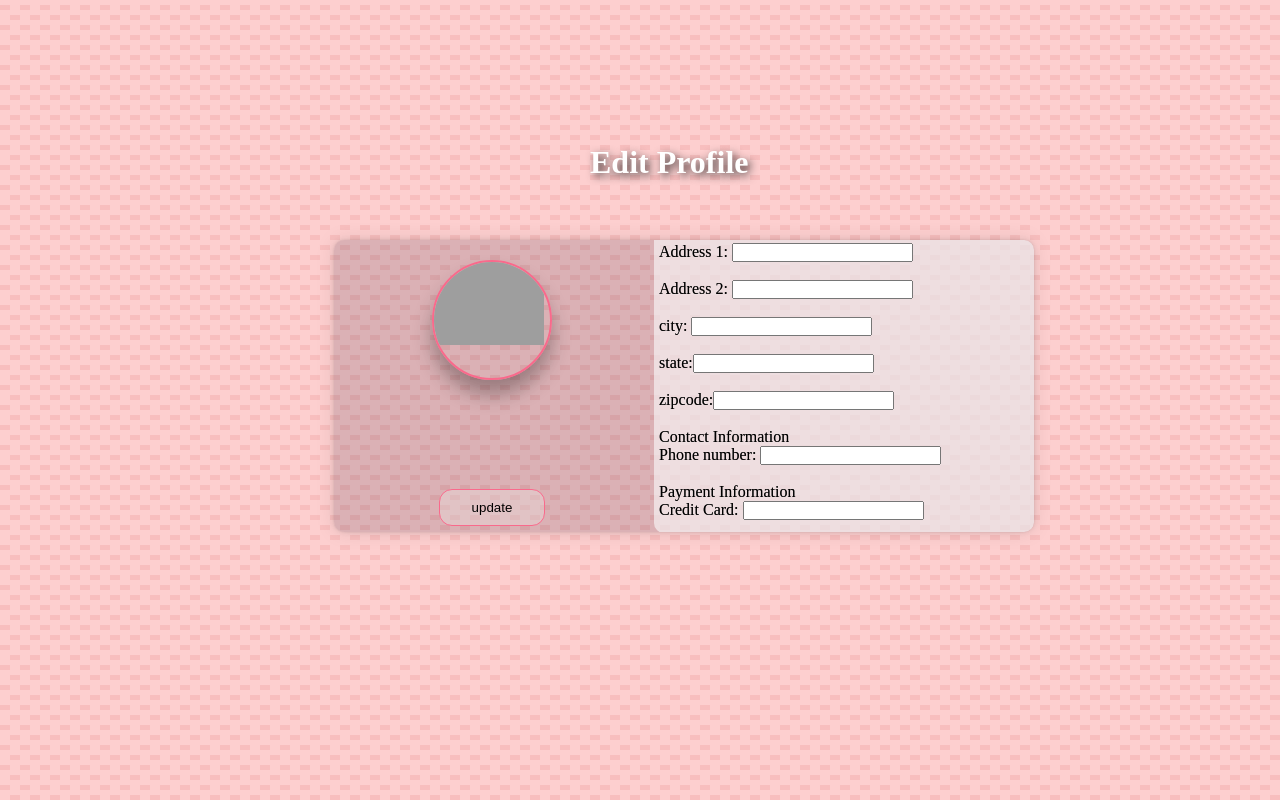
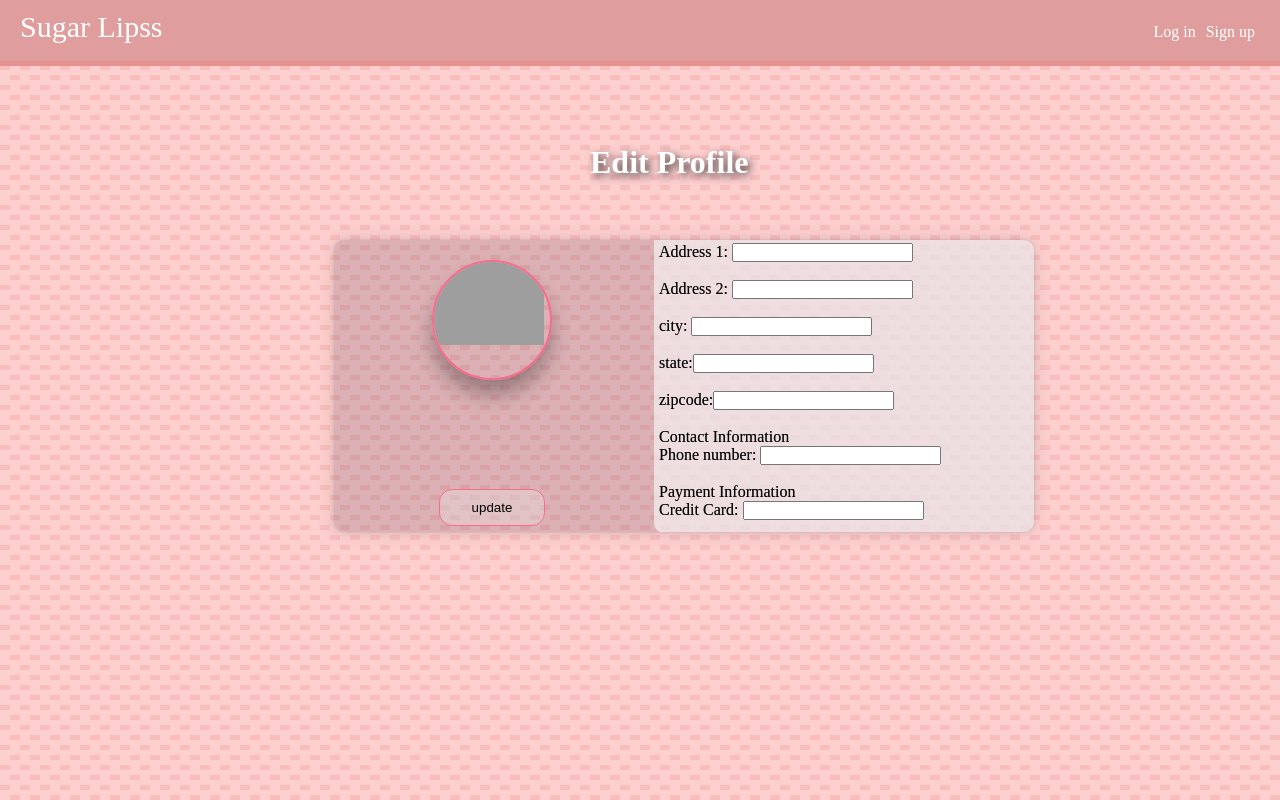
Before and after one commit to diana2341/mod4-sugarlips_cupcakes-client, a React (Create React App) app: page /edit-profile in a window 1280 px wide. Built offline with nearby package versions, Linux system fonts and the light colour scheme; grey boxes are pictures that could not be loaded.

Commit message:
add navbar to EditProfile component

```diff
--- a/src/App.js
+++ b/src/App.js
@@ -175,6 +175,7 @@ class App extends Component {
           exact path="/edit-profile"
           render={(routerProps) => <EditProfile
             form={this.state.form}
+            logoutUser={this.logoutUser}
             updateProfile={this.updateProfile}
             loggedInUser= {this.state.loggedInUser}
             {...routerProps}
--- a/src/components/EditProfile.js
+++ b/src/components/EditProfile.js
@@ -1,4 +1,5 @@
 import React from 'react'
+import Navbar from './Navbar'
 
 
 export default class EditProfile extends React.Component {
@@ -48,8 +49,14 @@ export default class EditProfile extends React.Component {
   // const {form, handleChange} = this.props
 const {first_name, last_name, phone_number, credit_card, address_1, address_2, city, state, zip_code} = this.state
 
+const {loggedInUser, logoutUser} = this.props
+
   return (
     <div>
+      <Navbar
+         loggedInUser={loggedInUser}
+         logoutUser={logoutUser}
+      />
       <div className="card-profile">
           <div className="card-borders">
             <div className="border-top"></div>
```
